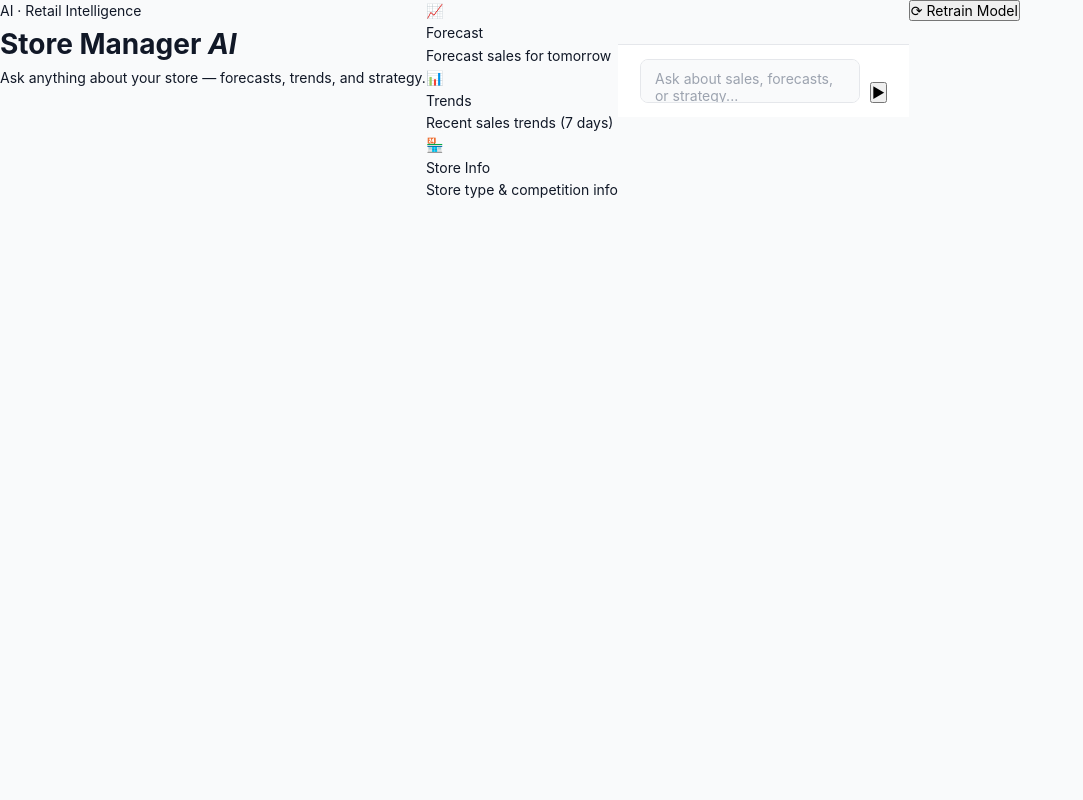
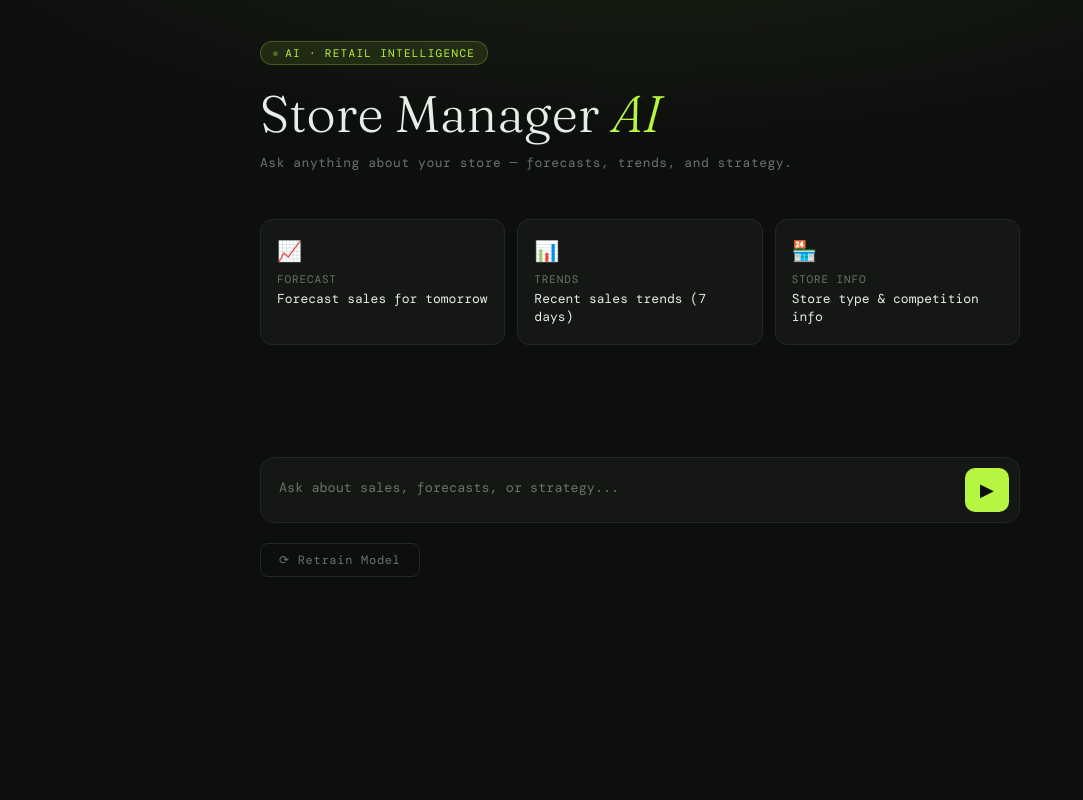
Before and after one commit to CODE-NUBAID/Store-Manager-AI, a Flask app: page / in a window 1280 px wide. Shown: the whole page, without its empty margins (0-1083 px from the left). Run offline with Flask 3, Linux system fonts and the light colour scheme.

Commit message:
Refactor CSS variables and layout styles

```diff
--- a/static/style.css
+++ b/static/style.css
@@ -1,153 +1,130 @@
-/* ── Reset & Variables ── */
 *, *::before, *::after { box-sizing: border-box; margin: 0; padding: 0; }
+
 :root {
-  --bg: #f9fafb; --surface: #ffffff; --surface-alt: #f3f4f6;
-  --border: #e5e7eb; --border-s: #d1d5db;
-  --text: #111827; --text-2: #6b7280; --text-3: #9ca3af;
-  --accent: #4f46e5; --accent-h: #4338ca; --accent-bg: #eef2ff;
-  --success: #16a34a; --success-bg: #f0fdf4;
-  --error: #dc2626; --error-bg: #fef2f2;
-  --shadow: 0 1px 3px rgba(0,0,0,0.07); --r: 8px;
+  --bg:      #0d0f0e;
+  --surface: #141714;
+  --border:  #242824;
+  --accent:  #b6f542;
+  --accent2: #4af0a0;
+  --text:    #e8ede8;
+  --muted:   #6b756b;
+  --error:   #ff6b6b;
+  --radius:  12px;
 }
-html, body { height: 100%; }
+
 body {
-  font-family: 'Inter', sans-serif; background: var(--bg); color: var(--text);
-  font-size: 14px; line-height: 1.6; display: flex; height: 100vh;
-  overflow: hidden; -webkit-font-smoothing: antialiased;
+  background: var(--bg);
+  color: var(--text);
+  font-family: 'DM Mono', monospace;
+  min-height: 100vh;
+  display: flex;
+  flex-direction: column;
+  align-items: center;
+  padding: 40px 20px 80px;
+  background-image: radial-gradient(ellipse 80% 40% at 50% -10%, rgba(182,245,66,0.07) 0%, transparent 70%);
 }
-button { cursor: pointer; font-family: inherit; font-size: inherit; }
-textarea { font-family: inherit; font-size: inherit; }
-* { scrollbar-width: thin; scrollbar-color: var(--border-s) transparent; }
 
-/* ── Sidebar ── */
-.sidebar {
-  width: 210px; flex-shrink: 0; border-right: 1px solid var(--border);
-  padding: 20px 14px; display: flex; flex-direction: column;
-  gap: 4px; background: var(--surface);
+/* Header */
+header { width: 100%; max-width: 760px; margin-bottom: 48px; animation: fadeDown 0.6s ease both; }
+.badge {
+  display: inline-flex; align-items: center; gap: 6px;
+  background: rgba(182,245,66,0.1); border: 1px solid rgba(182,245,66,0.25);
+  color: var(--accent); font-size: 11px; letter-spacing: 0.12em;
+  padding: 4px 12px; border-radius: 999px; margin-bottom: 20px; text-transform: uppercase;
 }
-.logo { display: flex; align-items: center; gap: 9px; font-size: 15px; font-weight: 600; margin-bottom: 20px; }
-.logo-mark {
-  width: 28px; height: 28px; background: var(--accent); color: #fff;
-  border-radius: 7px; display: flex; align-items: center; justify-content: center;
-  font-size: 13px; font-weight: 700; flex-shrink: 0;
+.badge::before { content: '●'; font-size: 8px; animation: blink 1.5s infinite; }
+h1 { font-family: 'Fraunces', serif; font-size: clamp(2rem, 5vw, 3.2rem); font-weight: 300; line-height: 1.15; }
+h1 em { font-style: italic; color: var(--accent); }
+.subtitle { margin-top: 10px; color: var(--muted); font-size: 13px; letter-spacing: 0.04em; }
+
+/* Cards */
+.cards {
+  width: 100%; max-width: 760px;
+  display: grid; grid-template-columns: repeat(3, 1fr);
+  gap: 12px; margin-bottom: 32px;
+  animation: fadeUp 0.6s 0.1s ease both;
 }
-.nav-item {
-  display: flex; align-items: center; gap: 9px; padding: 7px 10px;
-  border-radius: var(--r); color: var(--text-2); text-decoration: none;
-  font-size: 13px; transition: all 0.15s;
+.card {
+  background: var(--surface); border: 1px solid var(--border);
+  border-radius: var(--radius); padding: 18px 16px;
+  cursor: pointer; transition: border-color 0.2s, transform 0.2s;
 }
-.nav-item:hover { background: var(--surface-alt); color: var(--text); }
-.nav-item.active { background: var(--accent-bg); color: var(--accent); font-weight: 500; }
-.nav-dot { width: 5px; height: 5px; border-radius: 50%; background: currentColor; flex-shrink: 0; }
-.sidebar-footer { margin-top: auto; font-size: 11px; color: var(--text-3); }
+.card:hover { border-color: rgba(182,245,66,0.4); transform: translateY(-2px); }
+.card-icon { font-size: 20px; margin-bottom: 8px; }
+.card-label { font-size: 11px; color: var(--muted); letter-spacing: 0.08em; text-transform: uppercase; margin-bottom: 4px; }
+.card-text { font-size: 13px; color: var(--text); line-height: 1.4; }
 
-/* ── Layout ── */
-.main { flex: 1; display: flex; flex-direction: column; overflow: hidden; }
-.topbar {
-  padding: 14px 22px; border-bottom: 1px solid var(--border);
-  display: flex; align-items: center; justify-content: space-between;
-  flex-shrink: 0; background: var(--surface);
+/* Chat */
+.chat-wrap { width: 100%; max-width: 760px; animation: fadeUp 0.6s 0.2s ease both; }
+#chat-log { display: flex; flex-direction: column; gap: 16px; margin-bottom: 20px; min-height: 60px; }
+
+.msg { display: flex; gap: 12px; align-items: flex-start; animation: fadeUp 0.3s ease both; }
+.msg-avatar {
+  width: 32px; height: 32px; border-radius: 8px;
+  display: flex; align-items: center; justify-content: center;
+  font-size: 15px; flex-shrink: 0; margin-top: 2px;
 }
-.topbar-title { font-size: 11px; color: var(--text-3); letter-spacing: .07em; text-transform: uppercase; }
-.live-badge {
-  display: inline-flex; align-items: center; gap: 6px;
-  background: var(--success-bg); color: var(--success);
-  font-size: 12px; font-weight: 500; padding: 4px 11px; border-radius: 999px;
+.msg.user .msg-avatar { background: rgba(182,245,66,0.15); border: 1px solid rgba(182,245,66,0.3); }
+.msg.ai   .msg-avatar { background: rgba(74,240,160,0.12);  border: 1px solid rgba(74,240,160,0.25); }
+.msg-body {
+  background: var(--surface); border: 1px solid var(--border);
+  border-radius: var(--radius); padding: 14px 16px;
+  font-size: 13.5px; line-height: 1.7; color: var(--text);
+  flex: 1; white-space: pre-wrap; word-break: break-word;
 }
-.live-badge::before {
-  content:''; width: 6px; height: 6px; border-radius: 50%;
-  background: var(--success); animation: blink 1.5s infinite;
+.msg.user  .msg-body { border-color: rgba(182,245,66,0.2); }
+.msg.error .msg-body { border-color: rgba(255,107,107,0.3); color: var(--error); }
+
+/* Typing dots */
+.typing .msg-body { display: flex; align-items: center; gap: 5px; padding: 16px; }
+.dot { width: 7px; height: 7px; border-radius: 50%; background: var(--accent2); animation: bounce 1s infinite; }
+.dot:nth-child(2) { animation-delay: 0.15s; }
+.dot:nth-child(3) { animation-delay: 0.3s; }
+
+/* Input */
+.input-bar {
+  display: flex; gap: 10px;
+  background: var(--surface); border: 1px solid var(--border);
+  border-radius: 14px; padding: 10px 10px 10px 18px;
+  transition: border-color 0.2s;
 }
-.content { flex: 1; display: flex; overflow: hidden; }
-.chat-col { flex: 1; display: flex; flex-direction: column; overflow: hidden; min-width: 0; }
-#chat-log { flex: 1; overflow-y: auto; padding: 22px; display: flex; flex-direction: column; gap: 18px; }
+.input-bar:focus-within { border-color: rgba(182,245,66,0.5); }
+#query {
+  flex: 1; background: transparent; border: none; outline: none;
+  font-family: 'DM Mono', monospace; font-size: 13.5px; color: var(--text);
+  resize: none; height: 44px; line-height: 1.5; padding-top: 10px;
+}
+#query::placeholder { color: var(--muted); }
+#send-btn {
+  background: var(--accent); color: #0d0f0e; border: none;
+  border-radius: 10px; width: 44px; height: 44px;
+  cursor: pointer; font-size: 18px;
+  display: flex; align-items: center; justify-content: center;
+  transition: opacity 0.2s, transform 0.15s; flex-shrink: 0;
+}
+#send-btn:hover { opacity: 0.85; transform: scale(1.05); }
+#send-btn:disabled { opacity: 0.4; cursor: not-allowed; transform: none; }
 
-/* ── Messages ── */
-.msg { display: flex; gap: 10px; align-items: flex-start; max-width: 700px; }
-.msg.user { flex-direction: row-reverse; align-self: flex-end; }
-.avatar {
-  width: 30px; height: 30px; border-radius: 7px; display: flex;
-  align-items: center; justify-content: center; font-size: 11px; font-weight: 600; flex-shrink: 0;
+/* Train */
+.train-row {
+  width: 100%; max-width: 760px; margin-top: 20px;
+  display: flex; align-items: center; gap: 12px;
+  animation: fadeUp 0.6s 0.3s ease both;
 }
-.msg.user .avatar  { background: var(--accent-bg); color: var(--accent); }
-.msg.ai .avatar    { background: var(--surface-alt); color: var(--text-2); }
-.msg.error .avatar { background: var(--error-bg); color: var(--error); }
-.bubble {
-  background: var(--surface); border: 1px solid var(--border); border-radius: 10px;
-  padding: 11px 15px; font-size: 13.5px; line-height: 1.7;
-  white-space: pre-wrap; word-break: break-word; box-shadow: var(--shadow);
+#train-btn {
+  background: transparent; border: 1px solid var(--border);
+  color: var(--muted); font-family: 'DM Mono', monospace;
+  font-size: 12px; letter-spacing: 0.06em;
+  padding: 8px 18px; border-radius: 8px; cursor: pointer;
+  transition: border-color 0.2s, color 0.2s;
 }
-.msg.user .bubble  { background: var(--accent-bg); border-color: #c7d2fe; }
-.msg.error .bubble { background: var(--error-bg); border-color: #fecaca; color: var(--error); }
-.chart-wrap { margin-top: 12px; padding-top: 12px; border-top: 1px solid var(--border); }
-.chart-canvas-wrap { position: relative; height: 130px; }
-.typing-dots { display: flex; gap: 4px; padding: 4px 0; }
-.typing-dots span {
-  width: 6px; height: 6px; border-radius: 50%;
-  background: var(--text-3); animation: bounce 0.9s infinite;
-}
-.typing-dots span:nth-child(2) { animation-delay: .15s; }
-.typing-dots span:nth-child(3) { animation-delay: .3s; }
+#train-btn:hover { border-color: var(--accent2); color: var(--accent2); }
+#train-status { font-size: 12px; color: var(--muted); }
 
-/* ── Input bar ── */
-.input-bar {
-  padding: 14px 22px; border-top: 1px solid var(--border);
-  display: flex; gap: 10px; align-items: flex-end;
-  flex-shrink: 0; background: var(--surface);
-}
-#query {
-  flex: 1; background: var(--bg); border: 1px solid var(--border);
-  border-radius: var(--r); padding: 10px 14px; resize: none;
-  height: 44px; outline: none; color: var(--text); transition: border-color .15s, box-shadow .15s;
-}
-#query::placeholder { color: var(--text-3); }
-#query:focus { border-color: var(--accent); box-shadow: 0 0 0 3px var(--accent-bg); }
-.btn-send {
-  background: var(--accent); color: #fff; border: none;
-  border-radius: var(--r); width: 44px; height: 44px;
-  display: flex; align-items: center; justify-content: center;
-  font-size: 18px; flex-shrink: 0; transition: background .15s, transform .1s;
-}
-.btn-send:hover   { background: var(--accent-h); }
-.btn-send:active  { transform: scale(0.96); }
-.btn-send:disabled { background: var(--border-s); cursor: not-allowed; transform: none; }
+/* Animations */
+@keyframes fadeDown { from { opacity:0; transform:translateY(-16px); } to { opacity:1; transform:none; } }
+@keyframes fadeUp   { from { opacity:0; transform:translateY(16px);  } to { opacity:1; transform:none; } }
+@keyframes blink    { 0%,100%{opacity:1} 50%{opacity:0.3} }
+@keyframes bounce   { 0%,80%,100%{transform:translateY(0)} 40%{transform:translateY(-6px)} }
 
-/* ── Right panel ── */
-.right-panel {
-  width: 226px; flex-shrink: 0; border-left: 1px solid var(--border);
-  padding: 18px 14px; display: flex; flex-direction: column;
-  gap: 10px; overflow-y: auto; background: var(--surface);
-}
-.panel-label { font-size: 11px; color: var(--text-3); letter-spacing: .07em; text-transform: uppercase; }
-.stat-card { background: var(--bg); border: 1px solid var(--border); border-radius: var(--r); padding: 13px; }
-.stat-label { font-size: 11px; color: var(--text-3); letter-spacing: .06em; text-transform: uppercase; margin-bottom: 4px; }
-.stat-value { font-size: 22px; font-weight: 600; }
-.stat-sub { font-size: 12px; margin-top: 3px; font-weight: 500; }
-.stat-sub.pos { color: var(--success); }
-.stat-sub.neg { color: var(--error); }
-.sparkline { height: 36px; margin-top: 10px; }
-.quick-btn, .train-btn {
-  width: 100%; background: var(--surface); border: 1px solid var(--border);
-  border-radius: var(--r); padding: 8px 10px; font-size: 12.5px;
-  color: var(--text-2); text-align: left; transition: all .15s;
-}
-.quick-btn:hover { border-color: var(--accent); color: var(--accent); background: var(--accent-bg); }
-.train-btn { margin-top: auto; color: var(--text-3); }
-.train-btn:hover { border-color: var(--success); color: var(--success); background: var(--success-bg); }
-#train-status { font-size: 11.5px; text-align: center; min-height: 16px; }
-#train-status.s { color: var(--success); }
-#train-status.e { color: var(--error); }
-
-/* ── Animations ── */
-@keyframes bounce  { 0%,80%,100%{transform:translateY(0)} 40%{transform:translateY(-5px)} }
-@keyframes blink   { 0%,100%{opacity:1} 50%{opacity:.3} }
-@keyframes slideUp { from{opacity:0;transform:translateY(8px)} to{opacity:1;transform:none} }
-.msg { animation: slideUp .22s ease both; }
-
-/* ── Responsive ── */
-@media (max-width: 960px) { .right-panel { display: none; } }
-@media (max-width: 680px) {
-  .sidebar { width: 58px; padding: 16px 8px; align-items: center; }
-  .sidebar .logo span, .nav-item span, .sidebar-footer { display: none; }
-  .topbar-title { display: none; }
-}
+@media (max-width: 580px) { .cards { grid-template-columns: 1fr; } }
```
